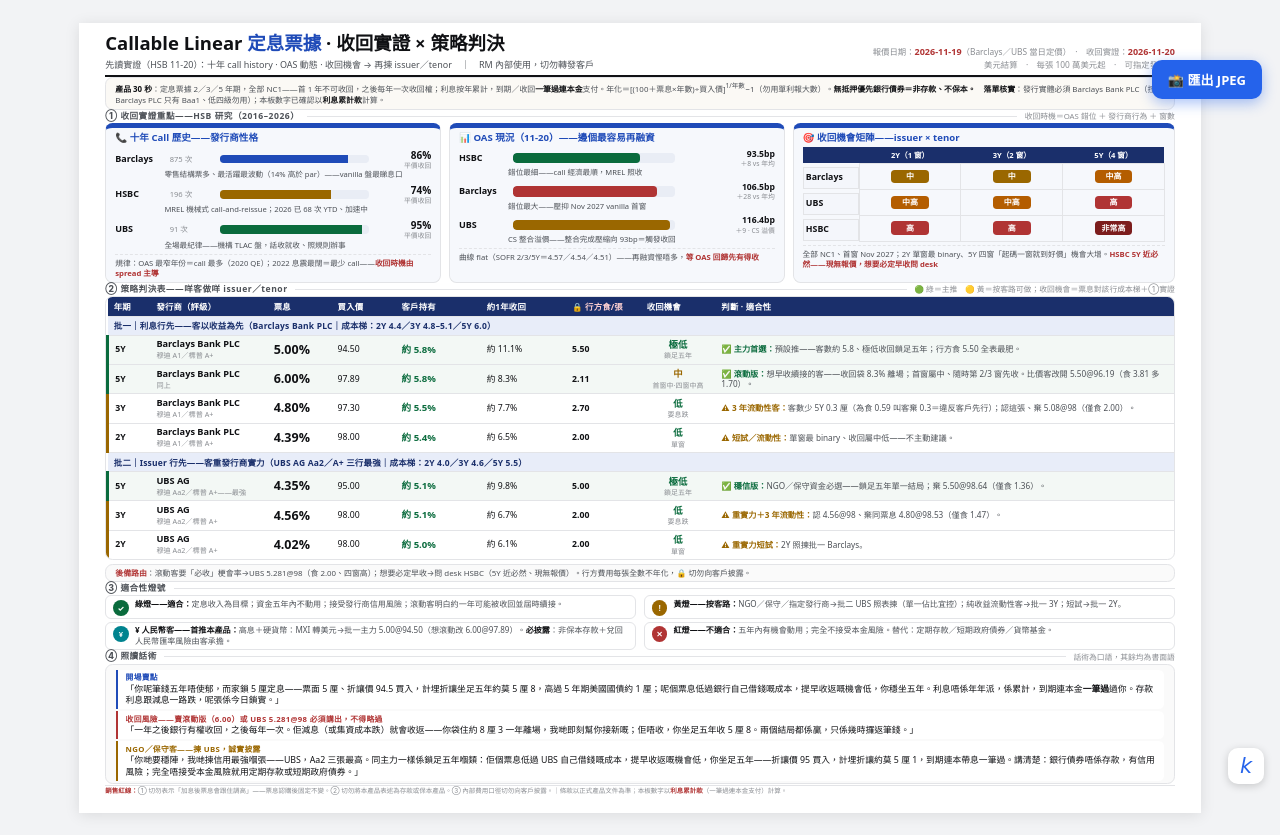
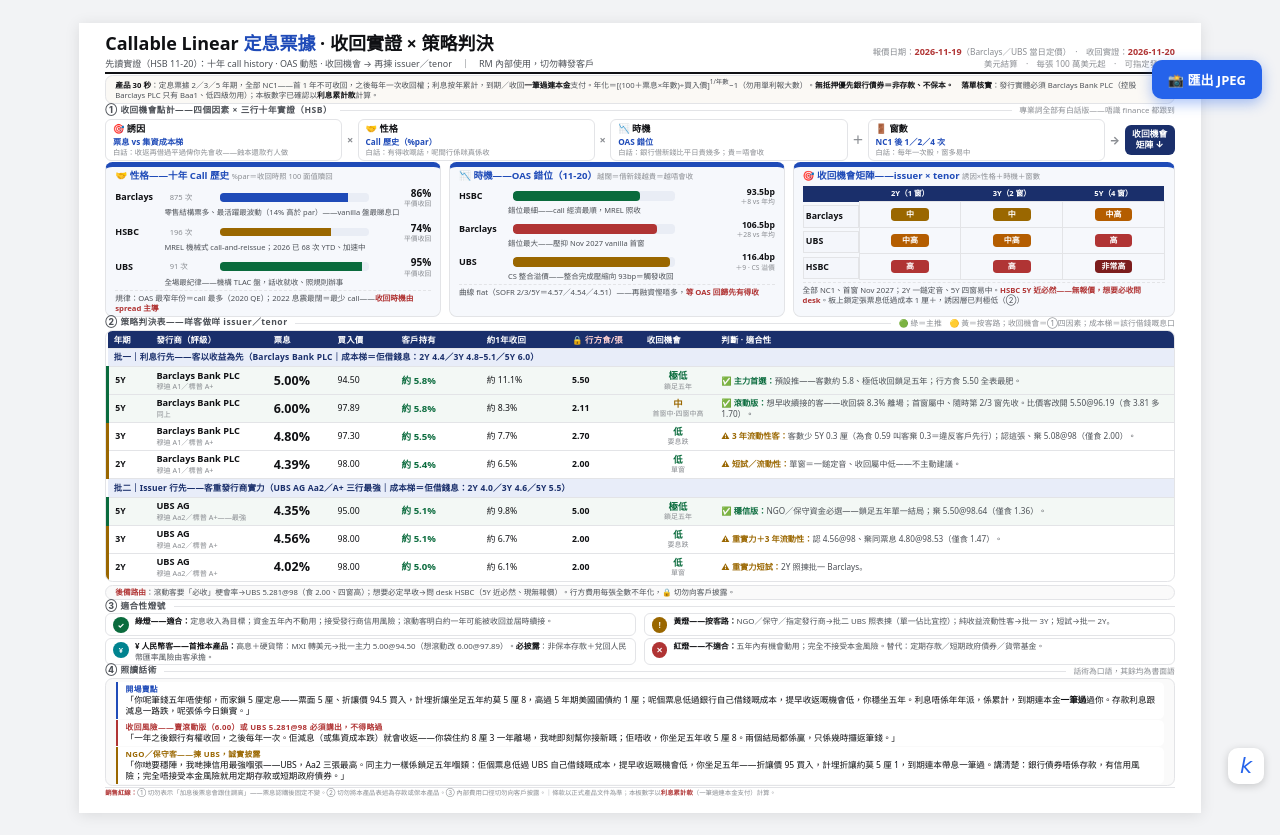
Before and after one commit to leunghlk/infographics, a plain HTML site: page rm-cl-sell-guide-A4-2026-11.html in a window 1280 px wide. Drawn offline with Linux system fonts and the light colour scheme.

Commit message:
v20: ①加四因素公式條(誘因×性格+時機+窗數,全白話解釋)答'矩陣由咩判斷'; 專業詞白話化(%par/OAS/成本梯/binary→一鎚定音); 矩陣footnote講明存量平均vs板上鎖定張誘因層判極低; CSS微收保1頁
Co-Authored-By: Claude Code <noreply@anthropic.com>

```diff
--- a/rm-cl-sell-guide-A4-2026-11.html
+++ b/rm-cl-sell-guide-A4-2026-11.html
@@ -26,12 +26,12 @@
   @media print{
     body{background:#fff;}
     .sheet{margin:0; box-shadow:none; width:auto; min-height:auto;}
-    @page{size:A4 landscape; margin:2mm 5mm;}
+    @page{size:A4 landscape; margin:1.5mm 5mm;}
   }
-  @page{size:A4 landscape; margin:2mm 5mm;}
+  @page{size:A4 landscape; margin:1.5mm 5mm;}
 
-  .hd{display:flex; justify-content:space-between; align-items:flex-end; border-bottom:2.5px solid var(--ink); padding-bottom:1mm;}
-  .hd h1{font-size:18.5px; font-weight:800;}
+  .hd{display:flex; justify-content:space-between; align-items:flex-end; border-bottom:2.5px solid var(--ink); padding-bottom:.6mm;}
+  .hd h1{font-size:18px; font-weight:800;}
   .hd h1 .acc{color:var(--blue);}
   .hd .sub{font-size:9px; color:var(--ink2); margin-top:.8mm;}
   .hd .asof{font-size:8.4px; color:var(--ink3); text-align:right; line-height:1.45;}
@@ -44,15 +44,15 @@
 
   /* 產品 30 秒 strip */
   .pstrip{border:1px solid var(--line); border-radius:2mm; background:color-mix(in srgb,var(--amber) 4%,#fff);
-    padding:.8mm 2.4mm; font-size:7.9px; color:var(--ink2); line-height:1.38;}
+    padding:.6mm 2.4mm; font-size:7.7px; color:var(--ink2); line-height:1.34;}
   .pstrip b{color:var(--ink);}
 
   /* Row E：實證三卡 */
   .rowE{display:grid; grid-template-columns:1.02fr 1.02fr 1.16fr; gap:2mm;}
   .chip{border:1px solid var(--line); border-top:1.4mm solid var(--blue); border-radius:2mm;
-    background:color-mix(in srgb,var(--blue) 4%,#fff); padding:1.1mm 2.4mm 1mm;}
+    background:color-mix(in srgb,var(--blue) 4%,#fff); padding:.9mm 2.4mm .8mm;}
   .chip .t{font-size:9.6px; font-weight:800; color:var(--blue);}
-  .chip .fn{margin-top:.9mm; font-size:7.7px; color:var(--ink2); border-top:1px dashed var(--line); padding-top:.7mm; line-height:1.34;}
+  .chip .fn{margin-top:.7mm; font-size:7.7px; color:var(--ink2); border-top:1px dashed var(--line); padding-top:.5mm; line-height:1.3;}
   .chip .fn b{color:var(--red);}
 
   .ir{display:flex; align-items:center; gap:1.4mm; margin-top:1mm;}
@@ -62,7 +62,7 @@
   .ir .hbar i{display:block; height:100%;}
   .ir .pc{font-size:10px; font-weight:800; width:15mm; text-align:right; flex:none;}
   .ir .pc small{font-size:6.8px; color:var(--ink3); font-weight:400; display:block; line-height:1.1;}
-  .ds{font-size:7.6px; color:var(--ink2); margin-left:13mm; line-height:1.3; margin-top:.2mm;}
+  .ds{font-size:7.5px; color:var(--ink2); margin-left:13mm; line-height:1.26; margin-top:.15mm;}
 
   .obar{display:flex; align-items:center; gap:1.4mm; margin-top:1mm;}
   .obar .nm{font-weight:800; font-size:9px; width:13mm; flex:none;}
@@ -79,12 +79,20 @@
   .lv{display:inline-block; min-width:10mm; padding:.35mm 1.4mm; border-radius:1mm; color:#fff; font-size:8px; font-weight:800;}
   .lv.m{background:var(--amber);} .lv.mh{background:#b45d00;} .lv.h{background:var(--red);} .lv.vh{background:#7c1d1d;}
 
+  .flow{display:flex; align-items:stretch; gap:1.2mm; margin-top:.6mm;}
+  .fbox{flex:1; border:1px solid var(--line); border-radius:1.6mm; background:#fff; padding:.8mm 1.8mm .6mm;}
+  .fbox .fh{font-size:9.2px; font-weight:800;}
+  .fbox .fterm{font-size:8.2px; font-weight:700; color:var(--blue); margin-top:.2mm;}
+  .fbox .fx{font-size:7.3px; color:var(--ink3); line-height:1.3; margin-top:.3mm;}
+  .fop{align-self:center; flex:none; font-size:11px; font-weight:800; color:var(--ink3);}
+  .fres{flex:none; align-self:center; background:#1a2f6b; color:#fff; border-radius:1.6mm; padding:1mm 2mm; font-size:8.8px; font-weight:800; text-align:center; line-height:1.25;}
+
   /* 策略判決表 */
   .menu{border:1px solid var(--line); border-radius:2mm; overflow:hidden;}
   .menu table{width:100%; border-collapse:collapse;}
-  .menu th{background:#1a2f6b; color:#fff; font-size:8.4px; font-weight:700; padding:1mm 1.6mm; text-align:left; letter-spacing:.02em;}
+  .menu th{background:#1a2f6b; color:#fff; font-size:8.4px; font-weight:700; padding:.8mm 1.6mm; text-align:left; letter-spacing:.02em;}
   .menu th.fee{color:#ffd2d2;}
-  .menu td{padding:.7mm 1.6mm; border-top:1px solid var(--line); font-size:8.7px; vertical-align:middle; line-height:1.3;}
+  .menu td{padding:.55mm 1.6mm; border-top:1px solid var(--line); font-size:8.7px; vertical-align:middle; line-height:1.28;}
   .menu .who{font-size:8.6px; color:var(--ink2);}
   .menu .who b{display:block; font-size:9.2px; color:var(--ink);}
   .menu .who .r{font-size:7.2px; color:var(--ink3);}
@@ -106,28 +114,28 @@
   .menu td.call.m b{color:var(--amber);}
   .menu td.call.l b{color:var(--green);}
   .menu tr.g{background:color-mix(in srgb,var(--green) 5%,#fff);}
-  .tfoot{border:1px solid var(--line); border-radius:2mm; background:#fafafa; padding:.7mm 2.4mm; font-size:7.9px; color:var(--ink2); line-height:1.35; margin-top:.8mm;}
+  .tfoot{border:1px solid var(--line); border-radius:2mm; background:#fafafa; padding:.5mm 2.4mm; font-size:7.7px; color:var(--ink2); line-height:1.3; margin-top:.6mm;}
   .tfoot b{color:var(--red);}
 
   /* 燈號 2×2 */
   .lights{display:grid; grid-template-columns:1fr 1fr; gap:.6mm 2mm;}
-  .light{display:flex; gap:1.6mm; align-items:flex-start; border:1px solid var(--line); border-radius:1.6mm; padding:.7mm 1.8mm; background:#fff;}
+  .light{display:flex; gap:1.6mm; align-items:flex-start; border:1px solid var(--line); border-radius:1.6mm; padding:.5mm 1.8mm; background:#fff;}
   .light .dot{flex:none; width:4.2mm; height:4.2mm; border-radius:50%; margin-top:.3mm; display:flex; align-items:center; justify-content:center; color:#fff; font-size:7.6px; font-weight:800;}
   .light.g .dot{background:var(--green);} .light.a .dot{background:var(--amber);} .light.r .dot{background:var(--red);} .light.y .dot{background:var(--teal);}
-  .light .tx{font-size:8.1px; line-height:1.34; color:var(--ink2);}
+  .light .tx{font-size:7.9px; line-height:1.3; color:var(--ink2);}
   .light .tx b{color:var(--ink);}
 
   /* 照讀話術 */
-  .scripts{border:1px solid var(--line); border-radius:2mm; background:#fafafa; padding:.8mm 2.6mm .6mm;}
-  .say{border-left:2.5px solid var(--blue); background:#fff; border-radius:0 1.4mm 1.4mm 0; padding:.7mm 2mm .6mm 2mm; margin-top:.6mm;}
+  .scripts{border:1px solid var(--line); border-radius:2mm; background:#fafafa; padding:.5mm 2.6mm .4mm;}
+  .say{border-left:2.5px solid var(--blue); background:#fff; border-radius:0 1.4mm 1.4mm 0; padding:.5mm 2mm .4mm 2mm; margin-top:.4mm;}
   .say .lb{font-size:7.8px; font-weight:800; color:var(--blue); letter-spacing:.04em;}
-  .say .tx{font-size:8.8px; line-height:1.32; color:var(--ink); margin-top:.2mm;}
+  .say .tx{font-size:8.6px; line-height:1.28; color:var(--ink); margin-top:.2mm;}
   .say.warn{border-left-color:var(--red);}
   .say.warn .lb{color:var(--red);}
   .say.no{border-left-color:var(--amber);}
   .say.no .lb{color:var(--amber);}
 
-  .ft{border-top:1px solid var(--line); padding-top:.3mm; font-size:6.5px; color:var(--ink3); line-height:1.3; white-space:nowrap; overflow:hidden;}
+  .ft{border-top:1px solid var(--line); padding-top:.2mm; font-size:6.4px; color:var(--ink3); line-height:1.28; white-space:nowrap; overflow:hidden;}
   .ft b{color:var(--red);}
 
   .jpgbtn{position:fixed;top:60px;right:18px;z-index:60;background:#2563eb;color:#fff;border:none;border-radius:10px;
@@ -159,11 +167,22 @@
     <b>產品 30 秒</b>：定息票據 2／3／5 年期，全部 NC1——首 1 年不可收回，之後每年一次收回權；利息按年累計，到期／收回<b>一筆過連本金</b>支付。年化＝[(100＋票息×年數)÷買入價]<sup>1/年數</sup>−1（勿用單利報大數）。<b>無抵押優先銀行債券＝非存款、不保本。</b>　<b>落單核實</b>：發行實體必須 Barclays Bank PLC（控股 Barclays PLC 只有 Baa1、低四級勿用）；本板數字已確認以<b>利息累計款</b>計算。
   </div>
 
-  <div class="slab">① 收回實證重點——HSB 研究（2016–2026）<span class="rule"></span><span class="hint">收回時機＝OAS 錯位 ＋ 發行商行為 ＋ 窗數</span></div>
+  <div class="slab">① 收回機會點計——四個因素 × 三行十年實證（HSB）<span class="rule"></span><span class="hint">專業詞全部有白話版——唔識 finance 都跟到</span></div>
+  <div class="flow">
+    <div class="fbox"><div class="fh">🎯 誘因</div><div class="fterm">票息 vs 集資成本梯</div><div class="fx">白話：收返再借過平過俾你先會收——蝕本還款冇人做</div></div>
+    <div class="fop">×</div>
+    <div class="fbox"><div class="fh">🤝 性格</div><div class="fterm">Call 歷史（%par）</div><div class="fx">白話：有得收嘅話，呢間行係咪真係收</div></div>
+    <div class="fop">×</div>
+    <div class="fbox"><div class="fh">📉 時機</div><div class="fterm">OAS 錯位</div><div class="fx">白話：銀行借新錢比平日貴幾多；貴＝唔會收</div></div>
+    <div class="fop">＋</div>
+    <div class="fbox"><div class="fh">🚪 窗數</div><div class="fterm">NC1 後 1／2／4 次</div><div class="fx">白話：每年一次骰，窗多易中</div></div>
+    <div class="fop">→</div>
+    <div class="fres">收回機會<br>矩陣 ↓</div>
+  </div>
   <div class="rowE">
 
     <div class="chip">
-      <div class="t">📞 十年 Call 歷史——發行商性格</div>
+      <div class="t">🤝 性格——十年 Call 歷史 <span style="font-weight:400;color:var(--ink3);font-size:7.4px">%par＝收回時照 100 面值贖回</span></div>
       <div class="ir"><span class="nm">Barclays</span><span class="cnt">875 次</span><span class="hbar"><i style="width:86%;background:var(--blue)"></i></span><span class="pc">86%<small>平價收回</small></span></div>
       <div class="ds">零售結構票多、最活躍最波動（14% 高於 par）——vanilla 盤最睇息口</div>
       <div class="ir"><span class="nm">HSBC</span><span class="cnt">196 次</span><span class="hbar"><i style="width:74%;background:var(--amber)"></i></span><span class="pc">74%<small>平價收回</small></span></div>
@@ -174,7 +193,7 @@
     </div>
 
     <div class="chip">
-      <div class="t">📊 OAS 現況（11-20）——邊個最容易再融資</div>
+      <div class="t">📉 時機——OAS 錯位（11-20）<span style="font-weight:400;color:var(--ink3);font-size:7.4px">越闊＝借新錢越貴＝越唔會收</span></div>
       <div class="obar"><span class="nm">HSBC</span><span class="bar"><i style="width:78%;background:var(--green)"></i></span><span class="v">93.5bp<small>＋8 vs 年均</small></span></div>
       <div class="ds">錯位最細——call 經濟最順，MREL 照收</div>
       <div class="obar"><span class="nm">Barclays</span><span class="bar"><i style="width:89%;background:var(--red)"></i></span><span class="v">106.5bp<small>＋28 vs 年均</small></span></div>
@@ -185,25 +204,25 @@
     </div>
 
     <div class="chip">
-      <div class="t">🎯 收回機會矩陣——issuer × tenor</div>
+      <div class="t">🎯 收回機會矩陣——issuer × tenor <span style="font-weight:400;color:var(--ink3);font-size:7.4px">誘因×性格＋時機＋窗數</span></div>
       <table class="score">
         <tr><th></th><th>2Y（1 窗）</th><th>3Y（2 窗）</th><th>5Y（4 窗）</th></tr>
         <tr><td class="ir">Barclays</td><td><span class="lv m">中</span></td><td><span class="lv m">中</span></td><td><span class="lv mh">中高</span></td></tr>
         <tr><td class="ir">UBS</td><td><span class="lv mh">中高</span></td><td><span class="lv mh">中高</span></td><td><span class="lv h">高</span></td></tr>
         <tr><td class="ir">HSBC</td><td><span class="lv h">高</span></td><td><span class="lv h">高</span></td><td><span class="lv vh">非常高</span></td></tr>
       </table>
-      <div class="fn">全部 NC1、首窗 Nov 2027；2Y 單窗最 binary、5Y 四窗「起碼一窗就到好價」機會大增。<b>HSBC 5Y 近必然——現無報價，想要必定早收問 desk</b></div>
+      <div class="fn">全部 NC1、首窗 Nov 2027；2Y 一鎚定音、5Y 四窗易中。<b>HSBC 5Y 近必然——無報價，想要必收問 desk</b>。板上鎖定張票息低過成本 1 厘＋，誘因層已判極低（②）</div>
     </div>
 
   </div>
 
-  <div class="slab">② 策略判決表——咩客做咩 issuer／tenor<span class="rule"></span><span class="hint">🟢 綠＝主推　🟡 黃＝按客路可做；收回機會＝票息對該行成本梯＋①實證</span></div>
+  <div class="slab">② 策略判決表——咩客做咩 issuer／tenor<span class="rule"></span><span class="hint">🟢 綠＝主推　🟡 黃＝按客路；收回機會＝①四因素；成本梯＝該行借錢嘅息口</span></div>
   <div class="menu">
     <table>
       <tr>
         <th style="width:4%">年期</th><th style="width:11%">發行商（評級）</th><th style="width:6%">票息</th><th style="width:6%">買入價</th><th style="width:8%">客戶持有</th><th style="width:8%">約1年收回</th><th class="fee" style="width:7%">🔒 行方食/張</th><th style="width:7%">收回機會</th><th>判斷 · 適合性</th>
       </tr>
-      <tr class="bh"><td colspan="9">批一｜利息行先——客以收益為先（Barclays Bank PLC｜成本梯：2Y 4.4／3Y 4.8–5.1／5Y 6.0）</td></tr>
+      <tr class="bh"><td colspan="9">批一｜利息行先——客以收益為先（Barclays Bank PLC｜成本梯＝佢借錢息：2Y 4.4／3Y 4.8–5.1／5Y 6.0）</td></tr>
       <tr class="g">
         <td><b>5Y</b></td>
         <td class="who"><b>Barclays Bank PLC</b><span class="r">穆迪 A1／標普 A+</span></td>
@@ -234,9 +253,9 @@
         <td class="cpn">4.39%</td><td class="px">98.00</td>
         <td class="ret"><b>約 5.4%</b></td><td class="ret">約 6.5%</td><td class="fee">2.00</td>
         <td class="call l"><b>低</b><span>單窗</span></td>
-        <td class="verdict"><span class="a">⚠ 短試／流動性：</span>單窗最 binary、收回屬中低——不主動建議。</td>
+        <td class="verdict"><span class="a">⚠ 短試／流動性：</span>單窗＝一鎚定音、收回屬中低——不主動建議。</td>
       </tr>
-      <tr class="bh"><td colspan="9">批二｜Issuer 行先——客重發行商實力（UBS AG Aa2／A+ 三行最強｜成本梯：2Y 4.0／3Y 4.6／5Y 5.5）</td></tr>
+      <tr class="bh"><td colspan="9">批二｜Issuer 行先——客重發行商實力（UBS AG Aa2／A+ 三行最強｜成本梯＝佢借錢息：2Y 4.0／3Y 4.6／5Y 5.5）</td></tr>
       <tr class="g">
         <td><b>5Y</b></td>
         <td class="who"><b>UBS AG</b><span class="r">穆迪 Aa2／標普 A+——最強</span></td>
```
Also changed, not shown: 1 other file.
